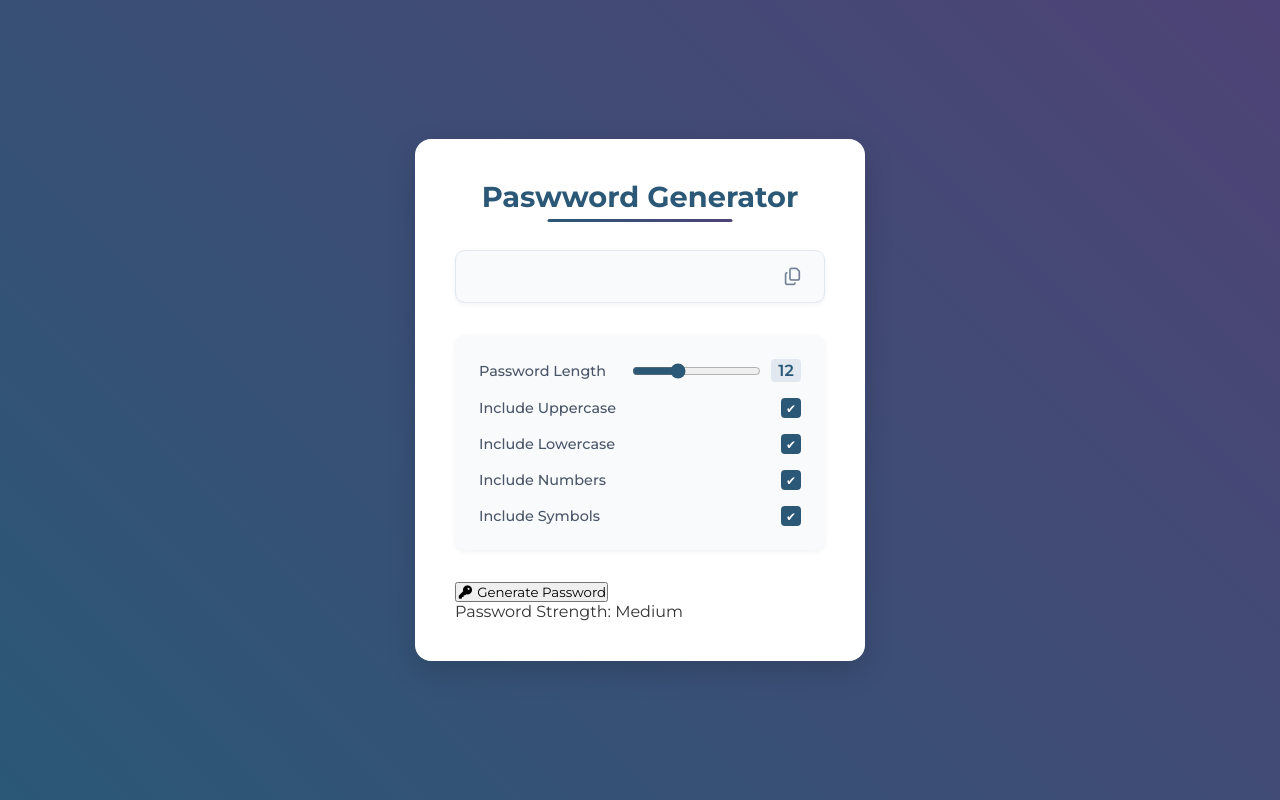
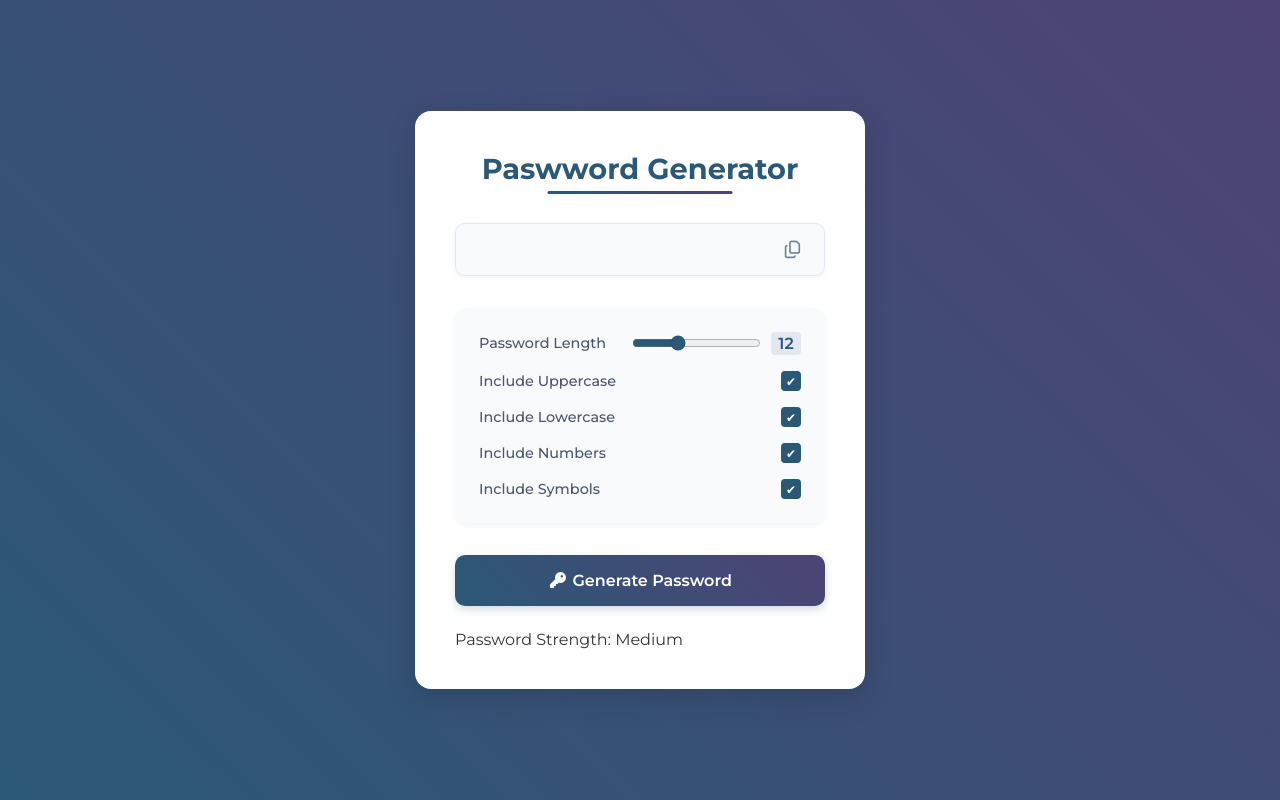
Before and after one commit to AbdulBasiTcs1/PASSWORD-GENERATOR, a plain HTML site: page index.html in a window 1280 px wide. Drawn offline with Linux system fonts and the light colour scheme.

Commit message:
Generate Password Button Beautification and Some Effects Applied

```diff
--- a/style.css
+++ b/style.css
@@ -170,3 +170,26 @@ input[type="checkbox"]:checked::after{
     border-radius: 4px;
     padding: 2px 5px;
 }
+
+button {
+    width: 100%;
+    padding: 1rem;
+    background: linear-gradient(45deg, var(--primary-color), var(--secondary-color));
+    color: white;
+    border: none;
+    border-radius: 10px;
+    font-size: 1rem;
+    font-weight: 600;
+    cursor: pointer;
+    transition: all 0.3s;
+    margin-bottom: 1.5rem;
+    box-shadow: 0 4px 8px rgba(43, 88, 118, 0.2);
+}
+
+button:hover{
+    transform: translateY(-2px);
+}
+
+button:active {
+    transform: translateY(0);
+}
```
